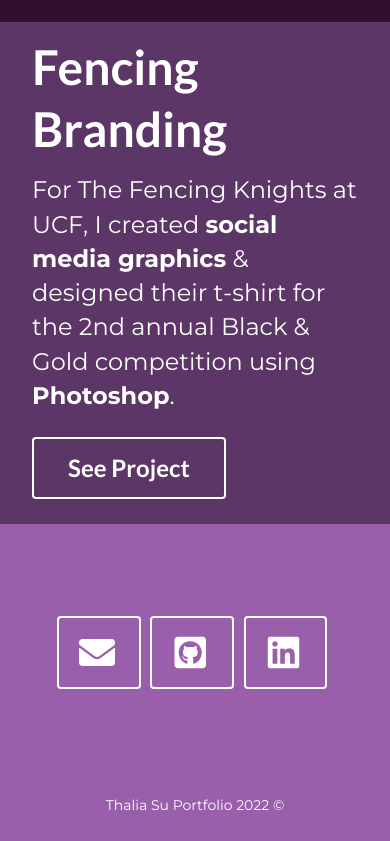
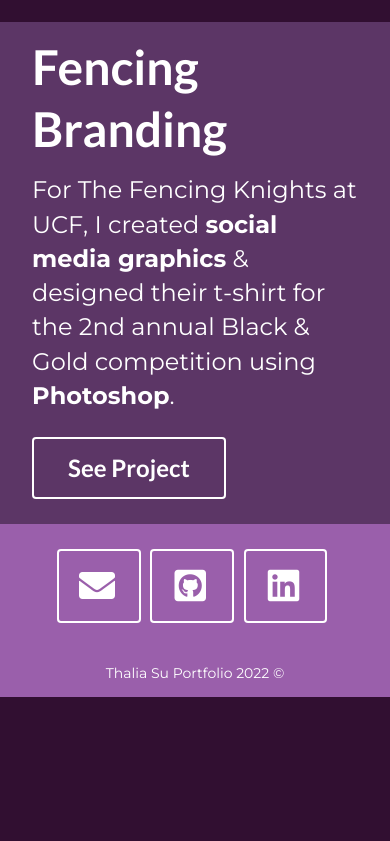
Before and after one commit to thaliasu/thaliasu.github.io, a plain HTML site: page index.html in a window 390 px wide. Shown: the part 4853-5694 px from the top of the page. After the commit the page ends 5550 px from the top, so only its background shows below. Drawn offline with nearby package versions, Linux system fonts and the light colour scheme.

Commit message:
Footer bottom margin

```diff
--- a/stylesheets/styles.css
+++ b/stylesheets/styles.css
@@ -511,25 +511,13 @@
 /*END PORTFOLIO*/
 /*MORE INFO*/
 .my-info-column {
-  padding: 0px 70px 20px 70px;
-}
-
-@media only screen and (max-width: 1500px) and (min-width: 768px) {
-  .my-info-column {
-    padding: 3%;
-  }
-}
-
-@media only screen and (max-width: 767px) {
-  .my-info-column {
-    /*padding: 0px 25px 20px 25px;*/
-    padding: 20% 6.5%;
-    /*20 -> 3% without toast*/
-  }
+  padding: 3%;
+  /*padding: 0px 25px 20px 25px;*/
 }
 
 .footer {
   background-color: #9A5FAB;
+  margin-bottom: 3%;
 }
 
 .footer .ui.button {
@@ -542,10 +530,6 @@
 
 .footer .i.icon {
   margin: 0 !important;
-}
-
-.footer #copyright {
-  padding-bottom: 3%;
 }
 
 /*END MORE INFO*/
```
